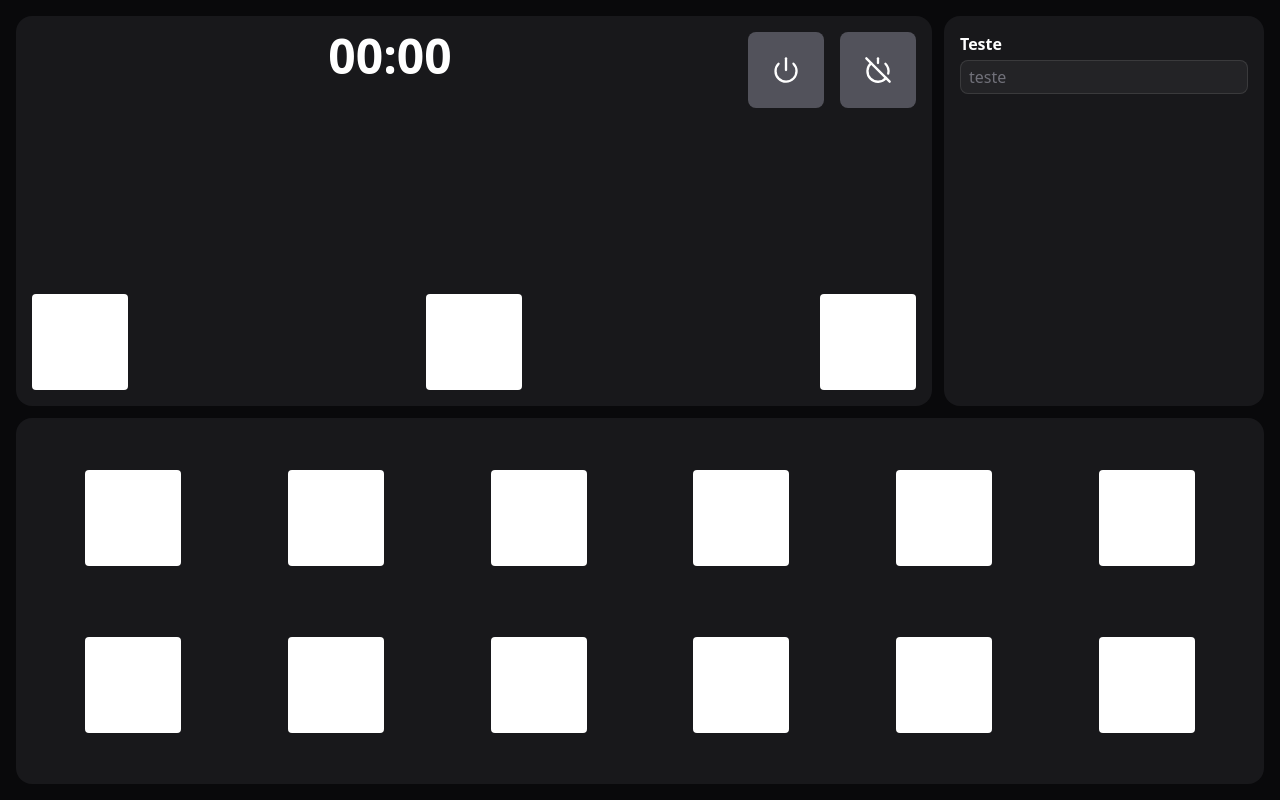
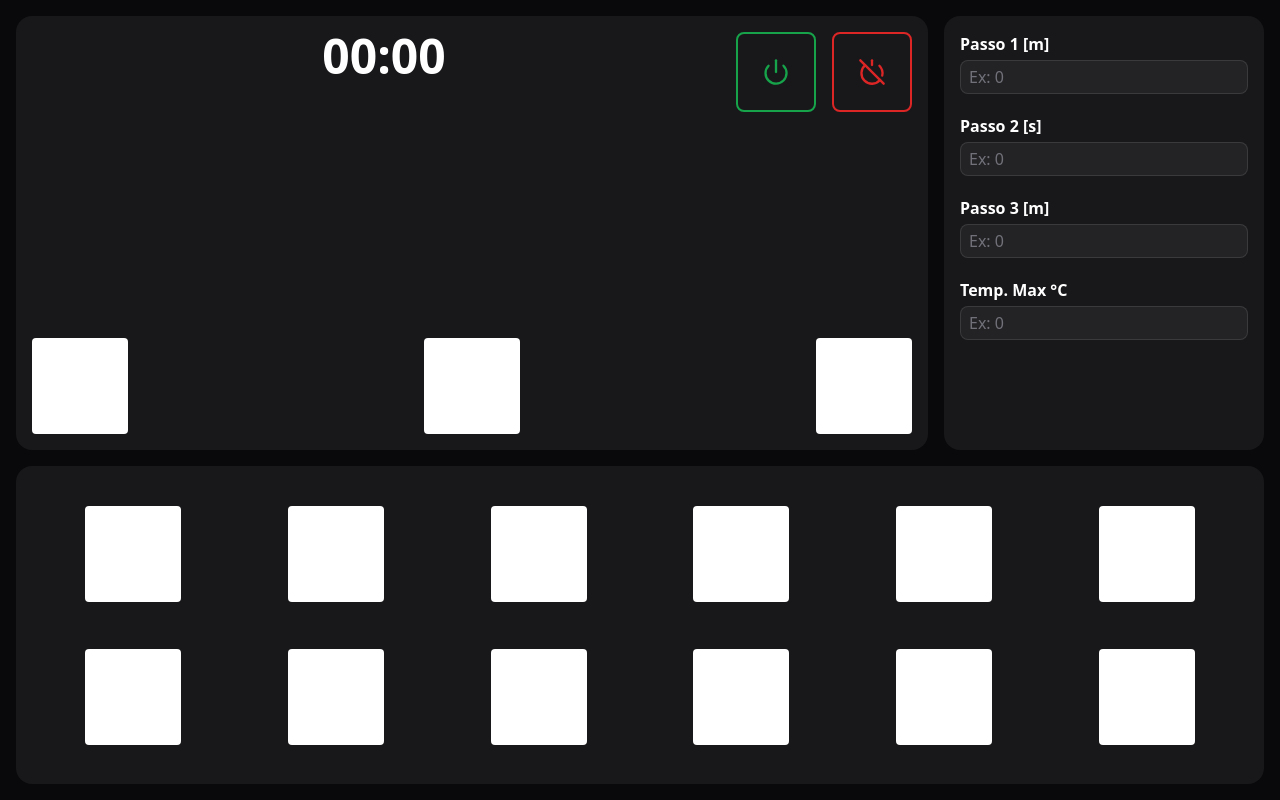
Before and after one commit to shindhi/freela_, a React (Vite) app: page / in a window 1280 px wide. Built offline with nearby package versions, Linux system fonts and the light colour scheme.

Commit message:
Add os componentes de Input e Button

```diff
--- a/src/App.tsx
+++ b/src/App.tsx
@@ -3,66 +3,80 @@ import './index.css'
 import { Power, PowerOff } from 'lucide-react'
 import { twMerge } from 'tailwind-merge'
 
+import * as Input from './components/Input'
+import { Button } from './components/button'
+
 export function App() {
   return (
     <>
-      <div className="min-h-screen bg-zinc-950 grid grid-cols-app p-4 gap-3">
-        <div className="flex flex-col justify-between gap-3 bg-zinc-900 rounded-2xl">
+      <div className="grid min-h-screen grid-cols-app gap-4 bg-zinc-950 p-4">
+        <div className="flex flex-col justify-between gap-3 rounded-2xl bg-zinc-900">
           <div className="flex justify-center p-4">
-            <span className="text-white font-semibold text-5xl w-full text-center">
+            <span className="w-full text-center text-5xl font-semibold text-white">
               00:00
             </span>
 
-            <div className="flex gap-4 ml-auto">
-              <button className="bg-zinc-600 rounded-lg p-6 text-white">
+            <div className="ml-auto flex gap-4">
+              <Button
+                className="border-green-600 text-green-600 transition hover:bg-green-600/30"
+                variant="outline"
+              >
                 <Power strokeWidth={2} size={28} />
-              </button>
+              </Button>
 
-              <button className="bg-zinc-600 rounded-lg p-6 text-white">
+              <Button
+                className="border-red-600 text-red-600 transition hover:bg-red-600/30"
+                variant="outline"
+              >
                 <PowerOff strokeWidth={2} size={28} />
-              </button>
+              </Button>
             </div>
           </div>
 
-          <div className="p-4 flex gap-3 justify-between">
-            <div className="h-24 w-24 bg-white rounded"></div>
-            <div className="h-24 w-24 bg-white rounded"></div>
-            <div className="h-24 w-24 bg-white rounded"></div>
+          <div className="flex justify-between gap-3 p-4">
+            <div className="h-24 w-24 rounded bg-white"></div>
+            <div className="h-24 w-24 rounded bg-white"></div>
+            <div className="h-24 w-24 rounded bg-white"></div>
           </div>
         </div>
 
-        <div className="bg-zinc-900 rounded-2xl p-4">
-          <form className="flex flex-col gap-4">
-            <div className="text-white flex flex-col gap-1 w-full">
-              <label className="font-semibold" htmlFor="test1">
-                Teste
-              </label>
-              <input
-                type="text"
-                placeholder="teste"
-                id="test1"
-                className={twMerge(
-                  'rounded-lg py-1 px-2 placeholder:text-zinc-500 bg-white/5 border border-white/10 outline-none focus:ring-0',
-                  'focus:border-blue-500 focus:ring-1 focus:ring-blue-500',
-                )}
-              />
-            </div>
+        <div className="rounded-2xl bg-zinc-900 p-4">
+          <form className="flex flex-col gap-5">
+            <Input.Root>
+              <Input.Label htmlFor="step1">Passo 1 [m]</Input.Label>
+              <Input.Control type="number" id="step1" placeholder="Ex: 0" />
+            </Input.Root>
+
+            <Input.Root>
+              <Input.Label htmlFor="step2">Passo 2 [s]</Input.Label>
+              <Input.Control type="number" id="step2" placeholder="Ex: 0" />
+            </Input.Root>
+
+            <Input.Root>
+              <Input.Label htmlFor="step3">Passo 3 [m]</Input.Label>
+              <Input.Control type="number" id="step3" placeholder="Ex: 0" />
+            </Input.Root>
+
+            <Input.Root>
+              <Input.Label htmlFor="step4">Temp. Max °C</Input.Label>
+              <Input.Control type="number" id="step4" placeholder="Ex: 0" />
+            </Input.Root>
           </form>
         </div>
 
-        <div className="col-span-full bg-zinc-900 rounded-2xl grid grid-cols-6 p-4">
-          <div className="h-24 w-24 bg-white rounded self-center justify-self-center"></div>
-          <div className="h-24 w-24 bg-white rounded self-center justify-self-center"></div>
-          <div className="h-24 w-24 bg-white rounded self-center justify-self-center"></div>
-          <div className="h-24 w-24 bg-white rounded self-center justify-self-center"></div>
-          <div className="h-24 w-24 bg-white rounded self-center justify-self-center"></div>
-          <div className="h-24 w-24 bg-white rounded self-center justify-self-center"></div>
-          <div className="h-24 w-24 bg-white rounded self-center justify-self-center"></div>
-          <div className="h-24 w-24 bg-white rounded self-center justify-self-center"></div>
-          <div className="h-24 w-24 bg-white rounded self-center justify-self-center"></div>
-          <div className="h-24 w-24 bg-white rounded self-center justify-self-center"></div>
-          <div className="h-24 w-24 bg-white rounded self-center justify-self-center"></div>
-          <div className="h-24 w-24 bg-white rounded self-center justify-self-center"></div>
+        <div className="col-span-full grid grid-cols-6 rounded-2xl bg-zinc-900 p-4">
+          <div className="h-24 w-24 self-center justify-self-center rounded bg-white"></div>
+          <div className="h-24 w-24 self-center justify-self-center rounded bg-white"></div>
+          <div className="h-24 w-24 self-center justify-self-center rounded bg-white"></div>
+          <div className="h-24 w-24 self-center justify-self-center rounded bg-white"></div>
+          <div className="h-24 w-24 self-center justify-self-center rounded bg-white"></div>
+          <div className="h-24 w-24 self-center justify-self-center rounded bg-white"></div>
+          <div className="h-24 w-24 self-center justify-self-center rounded bg-white"></div>
+          <div className="h-24 w-24 self-center justify-self-center rounded bg-white"></div>
+          <div className="h-24 w-24 self-center justify-self-center rounded bg-white"></div>
+          <div className="h-24 w-24 self-center justify-self-center rounded bg-white"></div>
+          <div className="h-24 w-24 self-center justify-self-center rounded bg-white"></div>
+          <div className="h-24 w-24 self-center justify-self-center rounded bg-white"></div>
         </div>
       </div>
     </>
```
